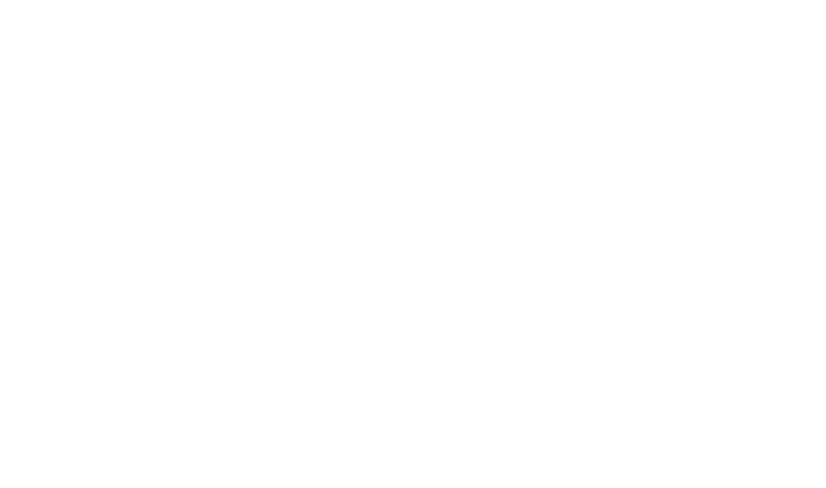
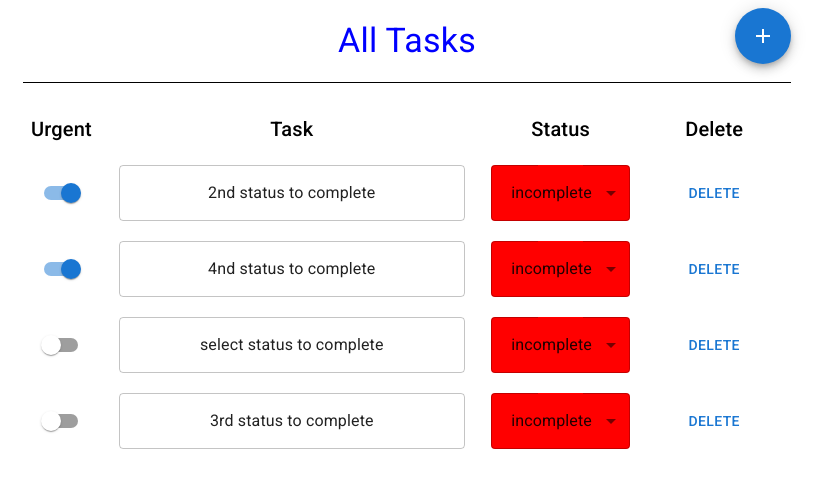
Before and after one commit to huan00/task_manager, a React (Create React App) app: page / in a window 1280 px wide. Before the commit this address had no page. Shown: the top 488 px of the page, without its empty margins (233-1059 px from the left). Built offline with nearby package versions, Linux system fonts and the light colour scheme.

Commit message:
fix sort on urgent

```diff
--- a/src/App.js
+++ b/src/App.js
@@ -5,7 +5,7 @@ const App = () => {
   return (
     <div className="App">
       <Routes>
-        <Route path="/home" element={<Index />} />
+        <Route path="/" element={<Index />} />
       </Routes>
     </div>
   )
--- a/src/components/NewTask.jsx
+++ b/src/components/NewTask.jsx
@@ -4,7 +4,7 @@ import React, { useState } from 'react'
 
 const NewTask = ({ modal, addTask, storeTask }) => {
   const [newTask, setNewTask] = useState({
-    urgent: 'off',
+    urgent: false,
     task: '',
     status: 'incomplete'
   })
@@ -15,7 +15,7 @@ const NewTask = ({ modal, addTask, storeTask }) => {
     }
     storeTask(data)
     setNewTask({
-      urgent: 'off',
+      urgent: false,
       task: '',
       status: 'incomplete'
     })
@@ -49,7 +49,10 @@ const NewTask = ({ modal, addTask, storeTask }) => {
           <p>Urgent</p>
           <Switch
             onChange={(e) =>
-              setNewTask((newTask) => ({ ...newTask, urgent: e.target.value }))
+              setNewTask((newTask) => ({
+                ...newTask,
+                urgent: e.target.checked
+              }))
             }
           />
         </div>
--- a/src/components/Tasks.jsx
+++ b/src/components/Tasks.jsx
@@ -15,7 +15,6 @@ const Tasks = ({
   handleDelete
 }) => {
   const statusBg = ['yellow', 'green', 'red']
-  const [switchStatus, setSwitchStatus] = useState(urgent)
   const [textValue, setTextValue] = useState(task)
 
   const activeStatusBg = (status) => {
@@ -29,11 +28,6 @@ const Tasks = ({
     }
   }
 
-  const handleSwitch = () => {
-    switchStatus === 'off' ? setSwitchStatus('on') : setSwitchStatus('off')
-    handleUrgent(idx, switchStatus)
-  }
-
   const handleText = (e) => {
     setTextValue(e.target.value)
     handleTask(idx, textValue)
@@ -43,8 +37,8 @@ const Tasks = ({
     <div className="task">
       <Box className="task-switch">
         <Switch
-          checked={switchStatus === 'off' ? false : true}
-          onClick={handleSwitch}
+          checked={urgent}
+          onClick={(e) => handleUrgent(idx, e.target.checked)}
         />
       </Box>
       <Box className="task-textField">
--- a/src/pages/Index.js
+++ b/src/pages/Index.js
@@ -1,4 +1,4 @@
-import React, { useState } from 'react'
+import React, { useState, useEffect, useId } from 'react'
 import '../styles/App.css'
 import { Typography, Fab } from '@mui/material'
 import AddIcon from '@mui/icons-material/Add'
@@ -6,10 +6,19 @@ import Tasks from '../components/Tasks'
 import NewTask from '../components/NewTask'
 
 const Index = () => {
+  const id = useId()
   const [addTaskModal, setAddTaskModal] = useState(false)
   const [tasks, setTasks] = useState([
-    { urgent: 'on', task: 'select status to complete', status: 'incomplete' }
+    { urgent: false, task: 'select status to complete', status: 'incomplete' },
+    { urgent: true, task: '2nd status to complete', status: 'incomplete' },
+    { urgent: false, task: '3rd status to complete', status: 'incomplete' },
+    { urgent: true, task: '4nd status to complete', status: 'incomplete' }
   ])
+
+  // useEffect(() => {}, [tasks])
+
+  console.log(tasks)
+
   const addTask = () => {
     setAddTaskModal((addTaskModal) => !addTaskModal)
   }
@@ -67,10 +76,10 @@ const Index = () => {
           </Typography>
         </div>
         {tasks
-          .sort((taskA, taskB) => taskA.status > taskB.status)
+          .sort((a, b) => b.urgent - a.urgent)
           .map((task, idx) => (
             <Tasks
-              key={idx}
+              key={Math.random()}
               urgent={task.urgent}
               task={task.task}
               status={task.status}
```
Also changed, not shown: 1 other file (tests, documents, lock files or other folders).
